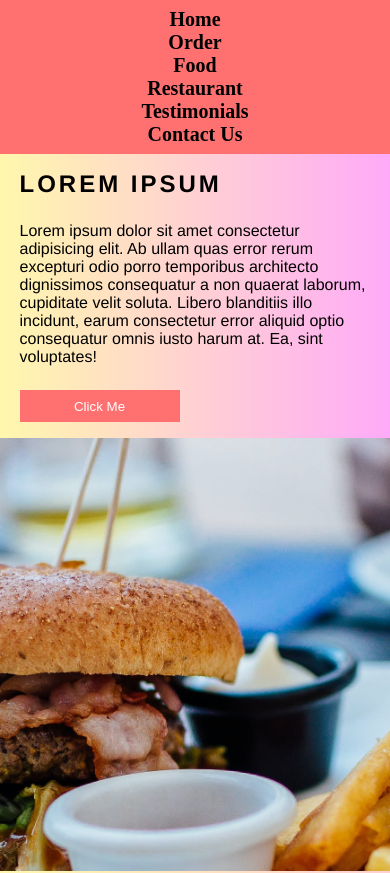
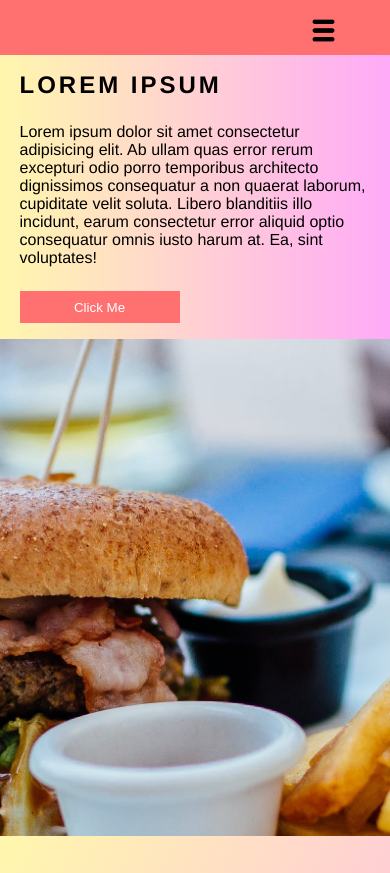
Before and after one commit to vig-tirakapadi18/order-food, a plain HTML site: page index.html in a window 390 px wide. Shown: the top 873 px of the page. Drawn offline with Linux system fonts and the light colour scheme.

Commit message:
fixed some mobile responsiveness bugs

```diff
--- a/index.html
+++ b/index.html
@@ -23,7 +23,7 @@
                             <a href="#">Testimonials</a>
                         </li>
                         <li class="nav-item"><a href="#">Contact Us</a></li>
-                        <li class="nav-item">
+                        <li class="nav-item active">
                             <img
                                 src="./assets/menu-bar.png"
                                 alt="menu-icon"
--- a/styles.css
+++ b/styles.css
@@ -185,15 +185,28 @@ a:hover {
         flex-direction: column;
         text-wrap: nowrap;
         padding-block: 0.5rem;
+        font-size: 1rem;
+    }
+
+    .nav-items > * {
+        display: none;
+    }
+
+    .nav-items > *:last-child {
+        display: block;
     }
 
     .nav-items .menu-icon {
-        display: none;
+        /* display: none; */
+        width: 35px;
+        position: relative;
+        top: 0.3rem;
+        right: -8rem;
     }
 
     .main-contents {
         flex-wrap: wrap;
-        height: 85vh;
+        height: 92.5vh;
         padding-block: 1rem;
     }
 
@@ -218,6 +231,8 @@ a:hover {
     .sub-container2 {
         flex-direction: column;
         padding: 0;
+        justify-content: flex-start;
+        padding-top: 4rem;
     }
 
     .images-container,
```
